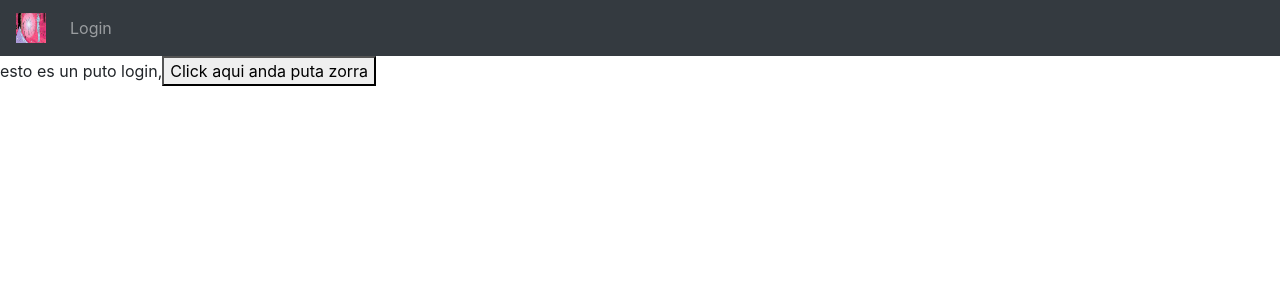
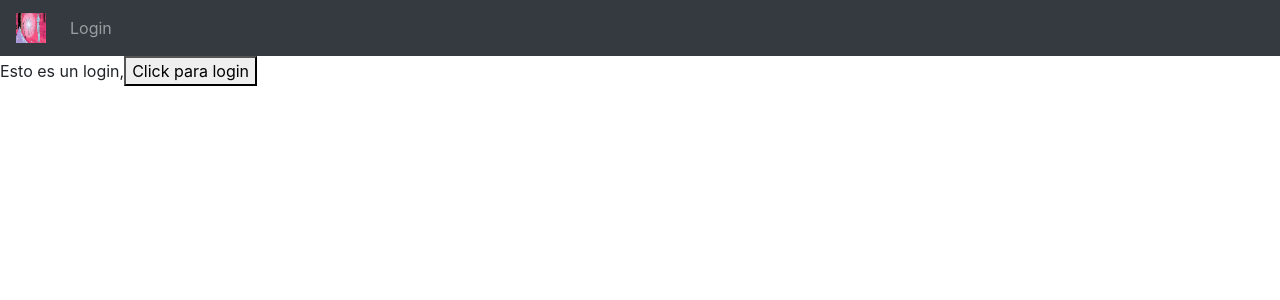
Before and after one commit to Alkesst/Api-Builder-App, a React (Create React App) app: page /login in a window 1280 px wide. Shown: the top 300 px of the page. Built offline with nearby package versions, Linux system fonts and the light colour scheme.

Commit message:
Ahora con un 100% menos de faltosidad (#30)
Co-authored-by: Alkesst <alec.garau@gmail.com>

```diff
--- a/src/Components/Login.tsx
+++ b/src/Components/Login.tsx
@@ -3,8 +3,8 @@ import { login } from 'Helper/Retriever';
 
 const Login : React.FC = () => (
     <>
-        esto es un puto login,
-        <button type="button" onClick={login}>Click aqui anda puta zorra</button>
+        Esto es un login,
+        <button type="button" onClick={login}>Click para login</button>
     </>
 );
 
```
